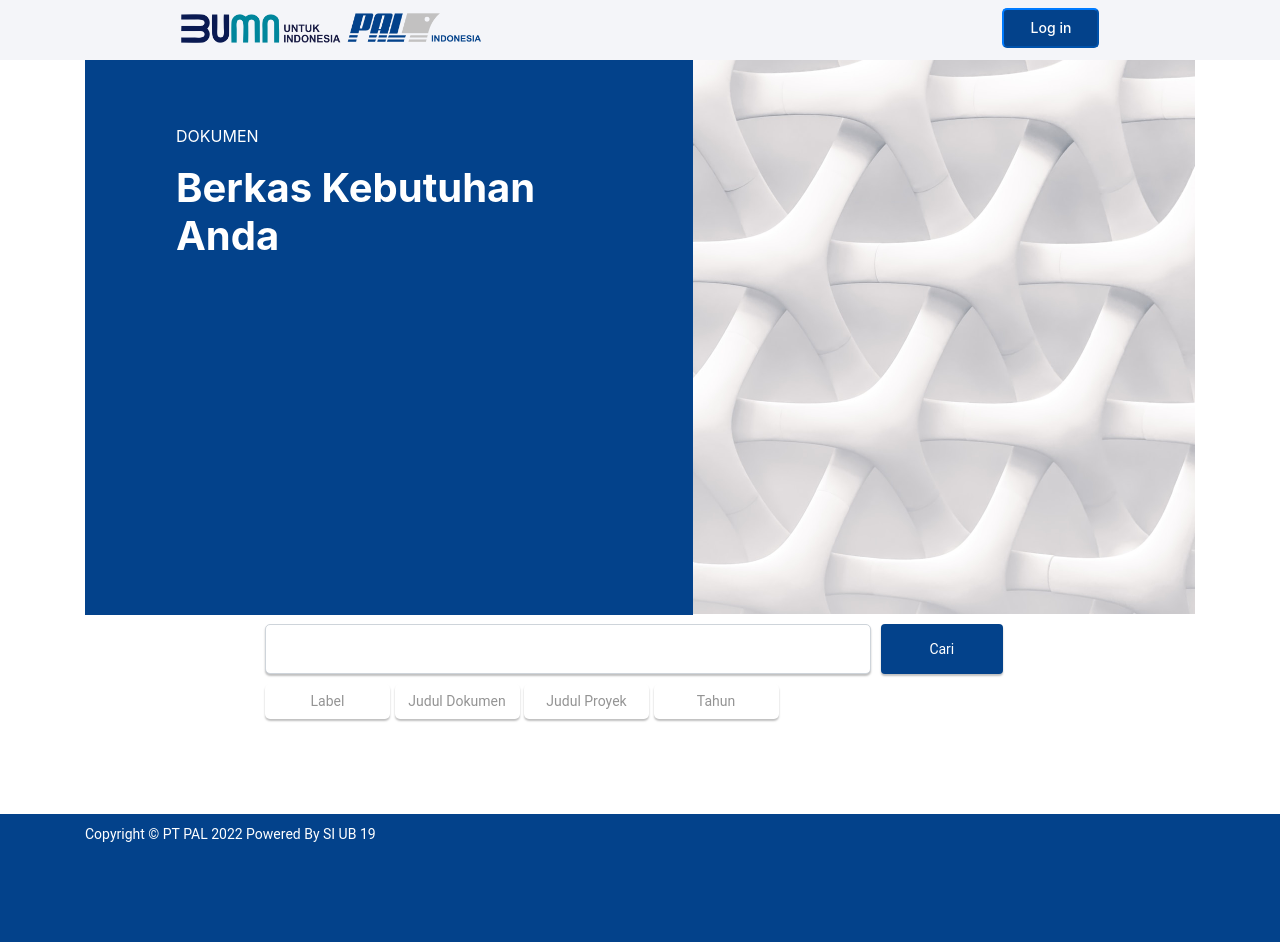
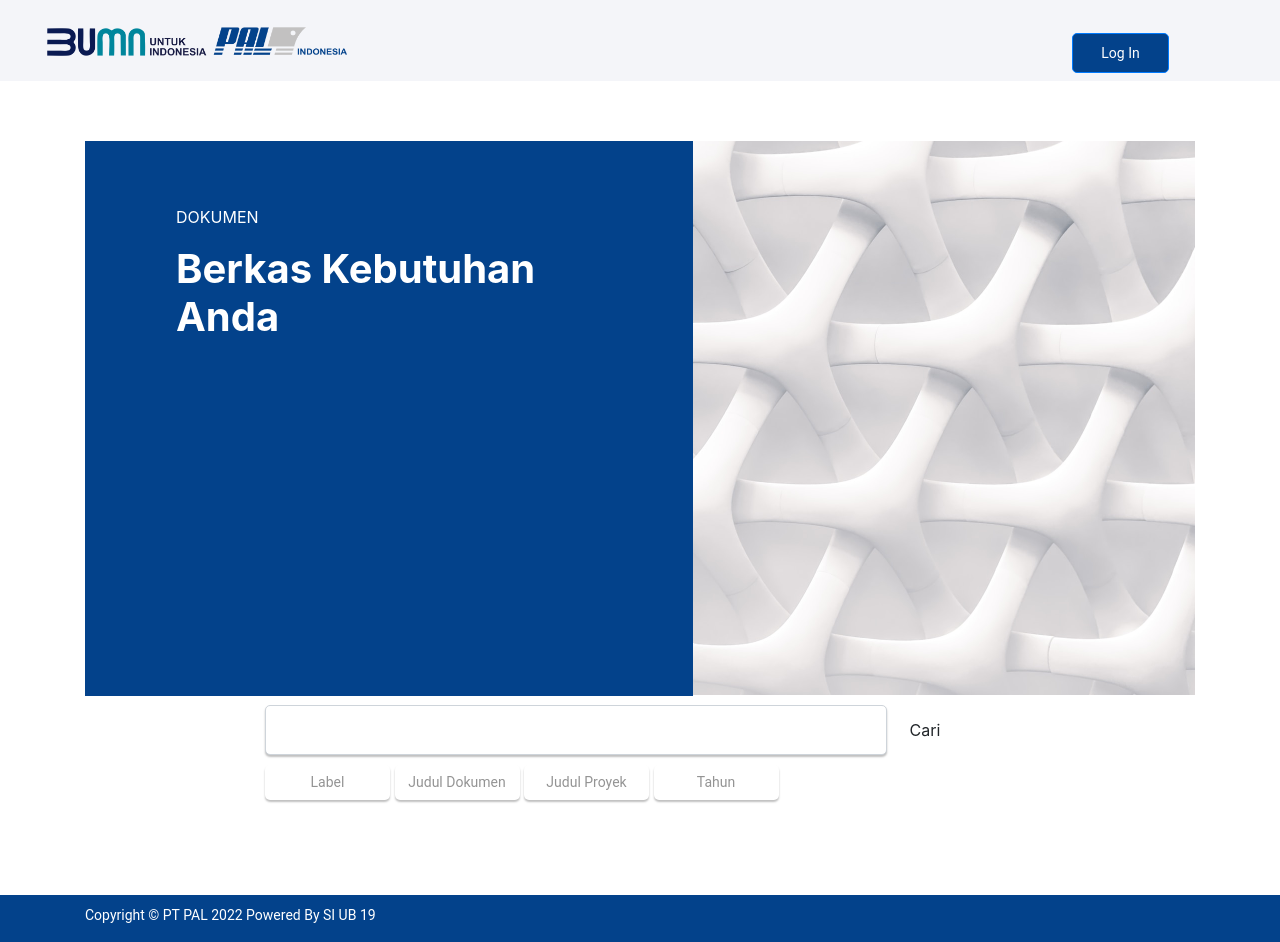
Before and after one commit to fairuzsalsabilar/Catalog-PAL, a PHP site: page /database/app/Views/pages/caripengguna.php in a window 1280 px wide. Before the commit the page ends 842 px from the top, so only its background shows below. Run offline with PHP 8.4, Linux system fonts and the light colour scheme.

Commit message:
LOGIN DI CARI

```diff
--- a/app/Controllers/Pages.php
+++ b/app/Controllers/Pages.php
@@ -6,7 +6,7 @@
 {
     public function index()
     {
-        echo view('pages/home');
+        echo view('pages/caripengguna');
     }
 
     public function home()
--- a/app/Views/pages/caripengguna.php
+++ b/app/Views/pages/caripengguna.php
@@ -14,17 +14,42 @@
     <link rel="stylesheet" href="css/caripengguna.css">
 </head>
 <body>
-    <header id="header">
-    <div class="container navbar">
-        <div class="header-left">
-            <a class="logo mr-auto" href="#">
-                <img src="img/logo PAL.png" width="300" height="29.7" alt="">
-            </a>
+<nav class="navbar navbar-expand-lg navbar-light">
+      <div class="container-fluid">
+        <a class="navbar-brand navbar" href="#">
+          <img src="img/logo PAL.png" width="300px" height="29.7px">
+        </a>
+        <div class="tombollogin">
+    <button type="button" class="btn btn-primary btn-lg scrollto" data-bs-toggle="modal" data-bs-target="#exampleModal" data-bs-whatever="@mdo">Log In</button>
+    </div>
+        <div class="modal fade" id="exampleModal" tabindex="-1" aria-labelledby="exampleModalLabel" aria-hidden="true" style="display: none;">
+      <div class="modal-dialog">
+        <div class="modal-content">
+          <div class="modal-header">
+            <h5 class="modal-title" id="pesan">Masukkan Username dan Password yang sudah terdaftar</h5>
+          </div>
+          <div class="modal-body">
+            <form>
+              <div class="mb-3">
+                <label for="recipient-name" class="col-form-label">Username</label>
+                <input type="text" class="form-control" id="username">
+              </div>
+              <div class="mb-3">
+                <label for="message-text" class="col-form-label">Password</label>
+                <input type="text" class="form-control"id="password"></input>
+              </div>
+            </form>
+          </div>
+          <div class="modal-footer">
+            <button type="button" class="btn btn-secondary" data-bs-dismiss="modal">Close</button>
+            <button type="button" class="btn btn-primary" >Login</button>
+          </div>
         </div>
-        <!-- Btn Login -->
-        <div class="header-right">
-            <button type="button" class="btn-login btn-primary btn-lg scrollto">Log in</button>
-        </div>
+      </div>
+    </div>
+    <script src="https://cdn.jsdelivr.net/npm/bootstrap@5.2.0-beta1/dist/js/bootstrap.bundle.min.js"></script>
+      </div>
+    </nav>
         <!-- <div class="tombollogin">
     <button type="button" class="btn btn-primary btn-lg scrollto" data-bs-toggle="modal" data-bs-target="#exampleModal" data-bs-whatever="@mdo">Log In</button>
     </div>
--- a/app/Views/pages/login.php
+++ b/app/Views/pages/login.php
@@ -120,7 +120,7 @@
           </div>
           <div class="modal-footer">
             <button type="button" class="btn btn-secondary" data-bs-dismiss="modal">Close</button>
-            <button type="button" class="btn btn-primary">Login</button>
+            <button type="button" class="btn btn-primary" >Login</button>
           </div>
         </div>
       </div>
--- a/public/css/caripengguna.css
+++ b/public/css/caripengguna.css
@@ -12,7 +12,7 @@
     justify-content:space-between;
 }
 
-.btn{
+/* .btn {
     float: right;
     display: inline-block;
     color: white;
@@ -21,7 +21,9 @@
     font-size: 14px;
     font-family: "Roboto", sans-serif;
     box-shadow: 0px 2px 2px rgba(0, 0, 0, 0.25);
-}
+} */
+
+
 
 .collapse .btn{
     float: right;
@@ -53,16 +55,15 @@
     float:right;
 }
 
-.header-right .btn-login {
+.tombollogin .btn{
+    font-family: "Roboto", sans-serif;
     display: inline-block;
-    background: #03428B;
+    background: rgba(3, 66, 139, 1);
     border-radius: 5px;
-    padding: 10.5px 14px 13px 15px;
-    margin-right: 95px;
+    margin-right: 80px;
+    margin-top: 25px;
     width: 97px;
     height: 40px;
-    gap: 10px;
-    font-weight: 500;
     font-size: 14px;
     line-height: 14px;
     text-align: center;
```
